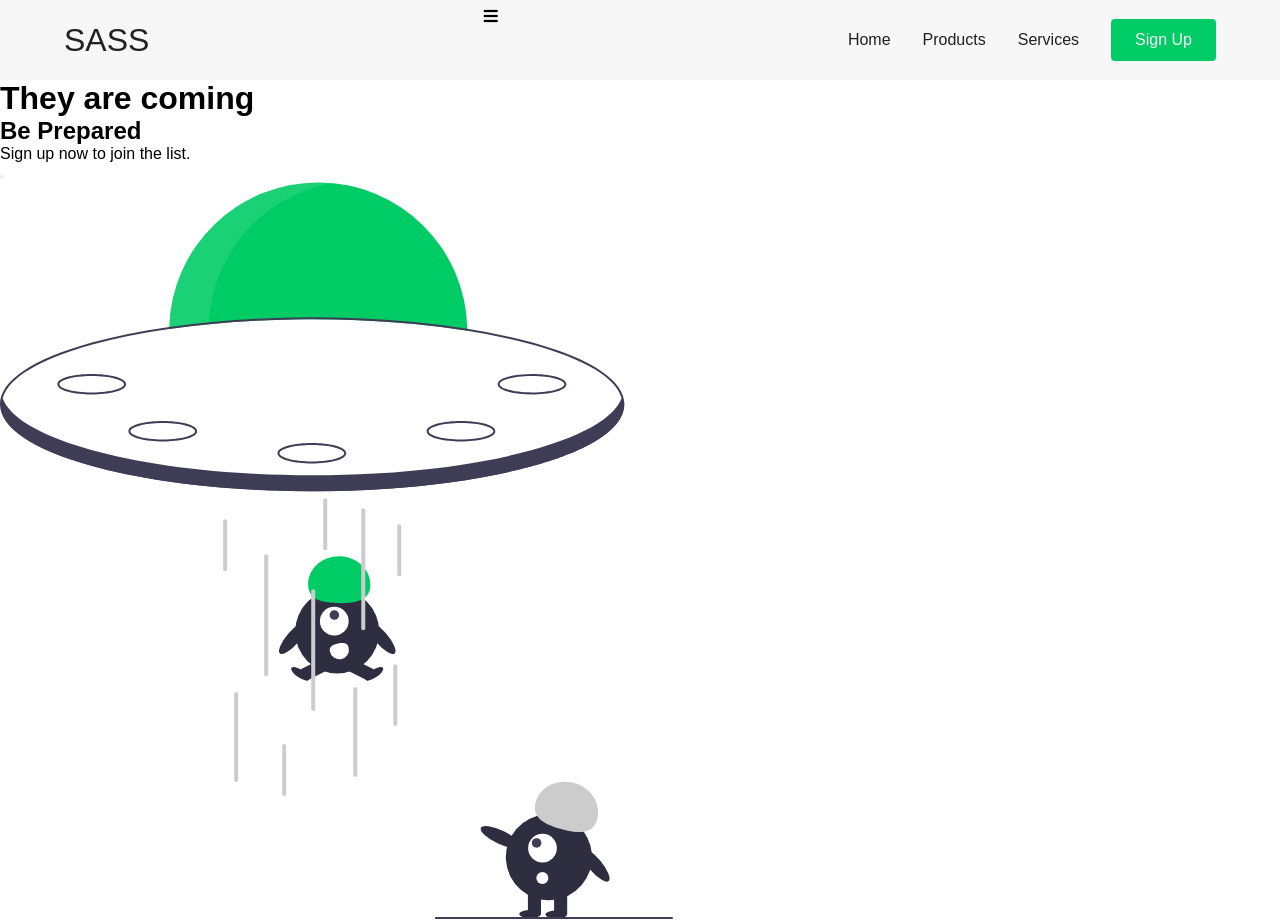
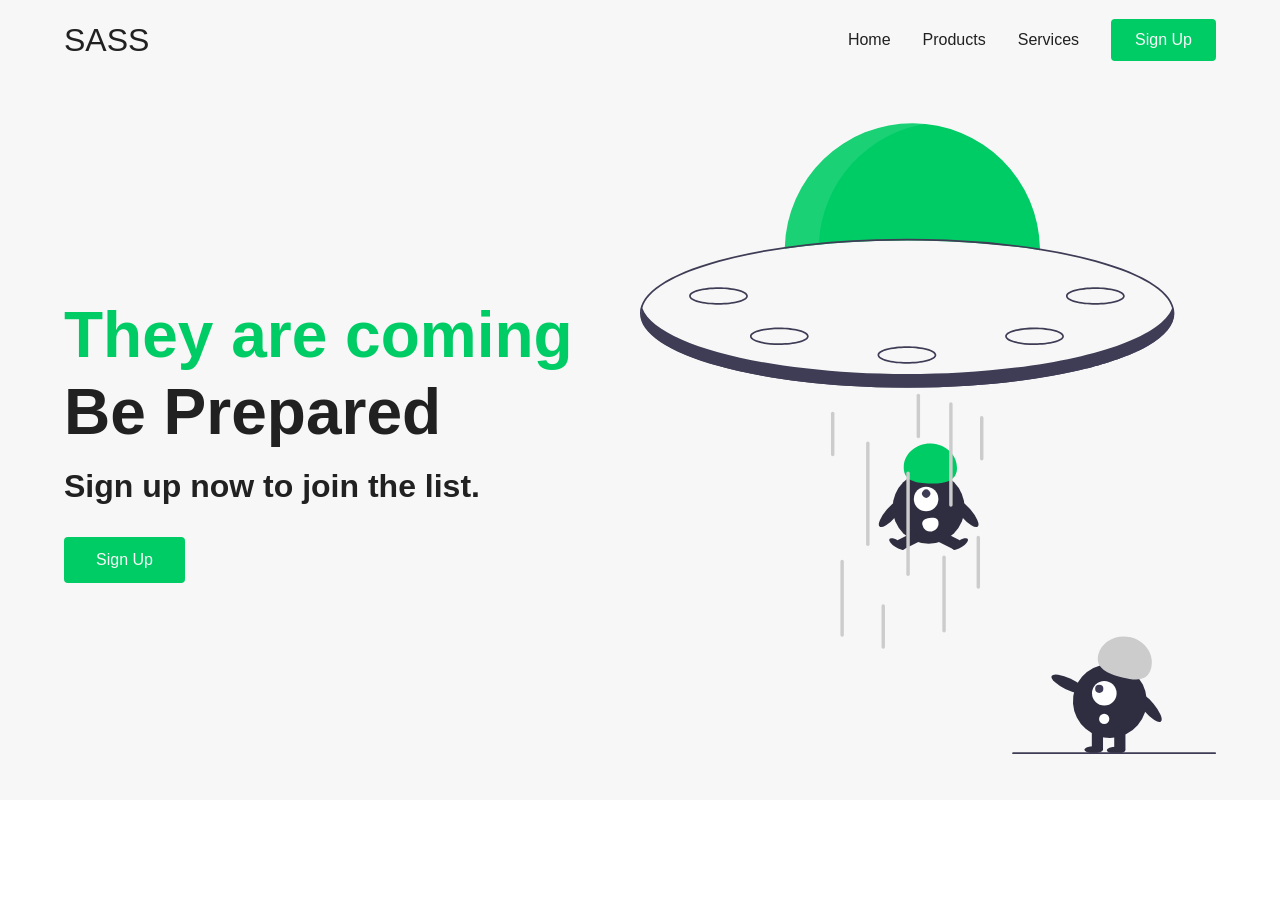
Before and after one commit to yogesdhakal/Website_Flexbox_SCSS, a plain HTML site: page index.html in a window 1280 px wide. After the commit the page ends 800 px from the top, so only its background shows below. Drawn offline with Linux system fonts and the light colour scheme.

Commit message:
finished styling the hero section

```diff
--- a/index.html
+++ b/index.html
@@ -1,43 +1,45 @@
 <!DOCTYPE html>
 <html lang="en">
   <head>
-    <meta charset="UTF-8">
-    <meta http-equiv="X-UA-Compatible" content="IE=edge">
-    <meta name="viewport" content="width=device-width, initial-scale=1.0">
-    <link rel="stylesheet" href="https://use.fontawesome.com/releases/v5.15.4/css/all.css" integrity="sha384-DyZ88mC6Up2uqS4h/KRgHuoeGwBcD4Ng9SiP4dIRy0EXTlnuz47vAwmeGwVChigm" crossorigin="anonymous">
-    <link rel="stylesheet" href="styles/styles.css">
+    <meta charset="UTF-8" />
+    <meta name="viewport" content="width=device-width, initial-scale=1.0" />
+    <link
+      rel="stylesheet"
+      href="https://use.fontawesome.com/releases/v5.15.1/css/all.css"
+      integrity="sha384-vp86vTRFVJgpjF9jiIGPEEqYqlDwgyBgEF109VFjmqGmIY/Y4HV4d3Gp2irVfcrp"
+      crossorigin="anonymous"
+    />
+    <link rel="stylesheet" href="./styles/styles.css" />
     <title>Document</title>
   </head>
   <body>
-    <!-- Navbar Section-->
+    <!-- Navbar Section -->
     <nav class="navbar">
-        <a href="" class="navbar__logo">SASS</a>
-
-        <div class="navbar__bar">
-            <i class="fas fa-bars"></i>
-        </div>
-
+      <a href="/" class="navbar__logo">SASS</a>
+      <div class="navbar__bars"><i class="fas fa-bars"></i></div>
       <div class="navbar__menu">
-            <a href="" class="navbar__menu--links">Home</a>
-            <a href="" class="navbar__menu--links">Products</a>
-            <a href="" class="navbar__menu--links">Services</a>
-            <a href="" class="navbar__menu--links" id="button">Sign Up</a>
+        <a href="/" class="navbar__menu--links">Home</a>
+        <a href="/" class="navbar__menu--links">Products</a>
+        <a href="/" class="navbar__menu--links">Services</a>
+        <a href="/" class="navbar__menu--links" id="button">Sign Up</a>
       </div>
     </nav>
 
-    <!-- Hero Section-->
+    <!-- Hero Section -->
     <div class="hero">
       <div class="hero__container">
         <div class="hero__container--left">
           <h1>They are coming</h1>
           <h2>Be Prepared</h2>
           <p>Sign up now to join the list.</p>
-                <button class="hero__container--btn">
-                    <a href="#"></a>
-                </button>
+          <button class="hero__container--btn"><a href="#">Sign Up</a></button>
         </div>
         <div class="hero__container--right">
-                <img src="images/img-2.svg" alt="alien" class="hero__container--img">
+          <img
+            src="images/img-2.svg"
+            alt="alien"
+            class="hero__container--img"
+          />
         </div>
       </div>
     </div>
--- a/styles/styles.scss
+++ b/styles/styles.scss
@@ -1,8 +1,120 @@
 @import 'navbar';
 
 * {
-    box-sizing: border-box;
-    margin: 0;
-    padding:0;
-    font-family: 'Kumbh Sans', sans-serif;
+  box-sizing: border-box;
+  margin: 0;
+  padding: 0;
+  font-family: 'Kumbh Sans', sans-serif;
 }
+
+// Hero Section CSS
+.hero {
+  background-color: $light;
+
+  &__container {
+    display: grid;
+    grid-template-columns: 1fr 1fr;
+    align-items: center;
+    justify-items: center;
+    margin: 0 auto;
+    height: 90vh;
+    z-index: 1;
+    width: 100%;
+    max-width: 1200px;
+    padding-right: 24px;
+    padding-left: 24px;
+
+    @include tablet {
+      grid-template-columns: 1fr;
+      height: 100%;
+    }
+
+    &--left {
+      width: 100%;
+      line-height: 1.2;
+
+      @include tablet {
+        padding: 5rem 0;
+      }
+
+      @include mobile {
+        line-height: 1.5;
+      }
+    }
+
+    &--left h1 {
+      font-size: 4rem;
+      color: $lime;
+
+      @include mobile {
+        font-size: 1.5rem;
+      }
+    }
+
+    &--left h2 {
+      font-size: 4rem;
+      color: $dark;
+
+      @include mobile {
+        font-size: 2rem;
+      }
+    }
+
+    &--left p {
+      font-size: 2rem;
+      color: $dark;
+      margin-top: 1rem;
+      font-weight: 700;
+
+      @include mobile {
+        font-size: 1.5rem;
+      }
+    }
+
+    &--btn {
+      font-size: 1rem;
+      background-color: $lime;
+      padding: 14px 32px;
+      border: none;
+      border-radius: 4px;
+      color: $light;
+      margin-top: 2rem;
+      cursor: pointer;
+      position: relative;
+      transition: all 0.3s;
+      outline: none;
+    }
+
+    &--btn a {
+      position: relative;
+      z-index: 2;
+      color: $light;
+      text-decoration: none;
+    }
+
+    &--btn:after {
+      position: absolute;
+      content: '';
+      top: 0;
+      left: 0;
+      width: 0;
+      height: 100%;
+      background: $orangeRed;
+      transition: all 0.3s;
+      border-radius: 4px;
+    }
+
+    &--btn:hover:after {
+      width: 100%;
+    }
+
+    &--right {
+      text-align: center;
+    }
+
+    &--img {
+      height: 100%;
+      width: 100%;
+    }
+  }
+}
```
Also changed, not shown: styles/styles.css, 1 other file. Lines whose indentation alone changed are shown as unchanged.
